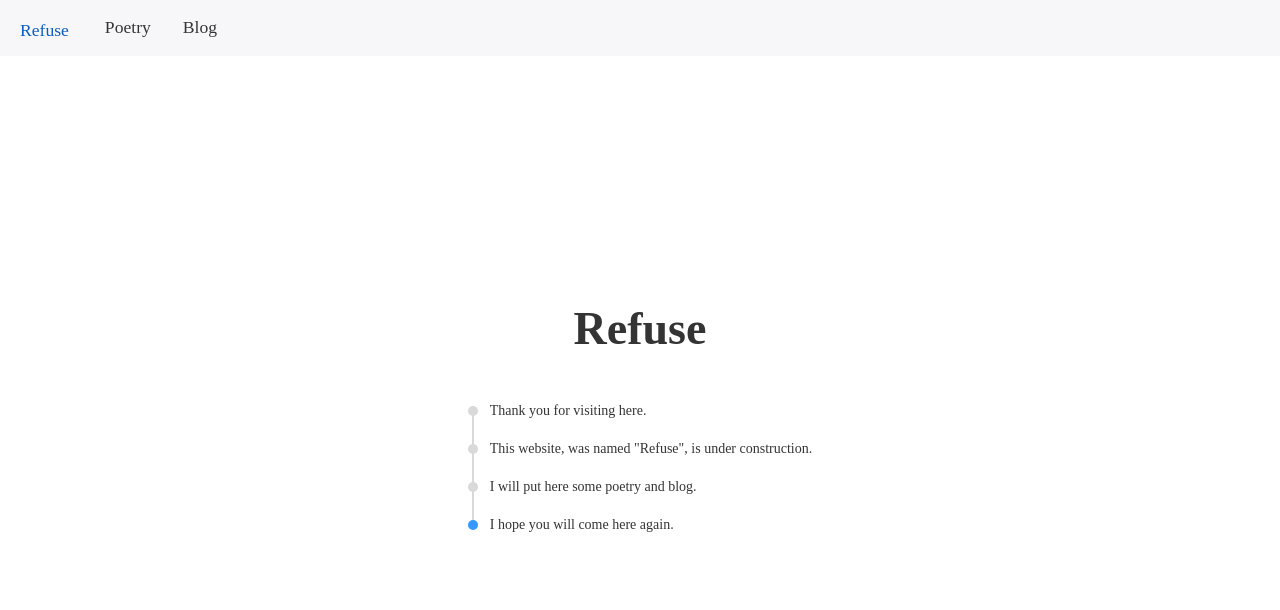
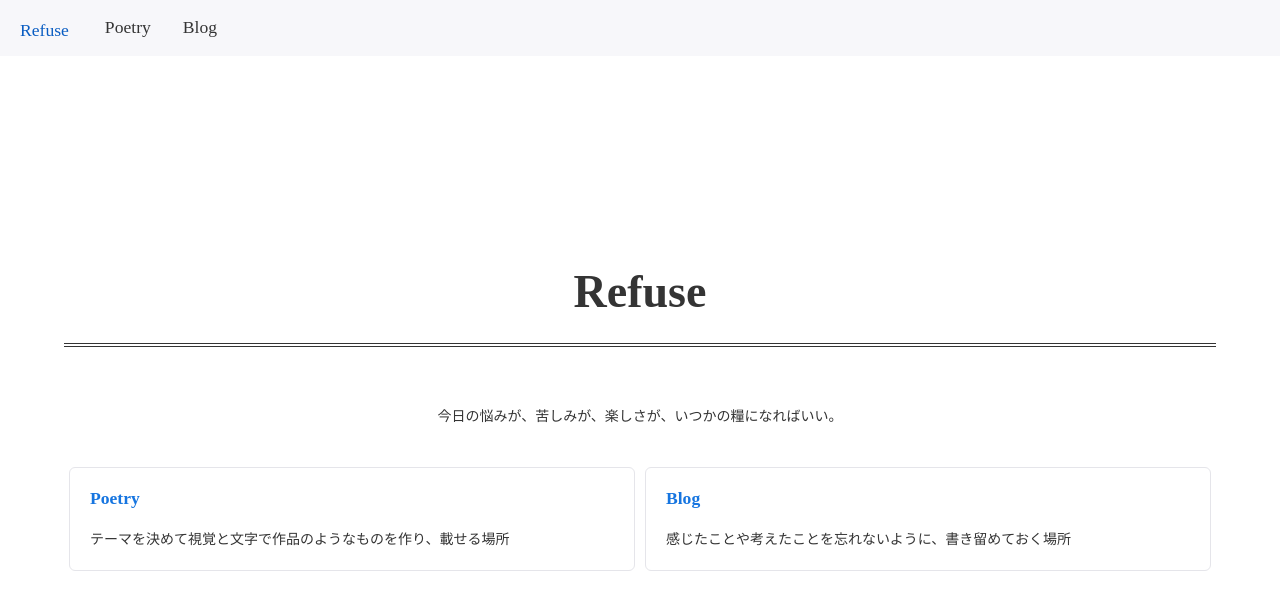
Before and after one commit to nak-yr/refuse, a Next.js app: page / in a window 1280 px wide. Shown: the top 610 px of the page. Built offline with nearby package versions, Linux system fonts and the light colour scheme; a web font is replaced by a local one.

Commit message:
issue#6 トップページのレイアウトと文言の変更

```diff
--- a/pages/index.tsx
+++ b/pages/index.tsx
@@ -1,12 +1,12 @@
 import type { NextPage } from "next";
 import Head from "next/head";
-import Image from "next/image";
-import { Timeline } from "rsuite";
+import { Col, Panel, Row } from "rsuite";
 
 import styles from "../styles/Home.module.css";
 import "rsuite/dist/rsuite.min.css";
 
 import Header from "./components/header";
+import Link from "next/link";
 
 const Home: NextPage = () => {
   return (
@@ -20,17 +20,46 @@ const Home: NextPage = () => {
         <link rel="icon" href="/favicon.ico" />
       </Head>
       <Header />
-      <main className={styles.main}>
+      <main
+        className={styles.main}
+        style={{ alignItems: "center", alignSelf: "center" }}
+      >
         <h1>Refuse</h1>
-        <hr />
-        <Timeline>
-          <Timeline.Item>Thank you for visiting here.</Timeline.Item>
-          <Timeline.Item>
-            This website, was named &quot;Refuse&quot;, is under construction.
-          </Timeline.Item>
-          <Timeline.Item>I will put here some poetry and blog.</Timeline.Item>
-          <Timeline.Item>I hope you will come here again.</Timeline.Item>
-        </Timeline>
+        <hr
+          style={{
+            width: "100%",
+            borderTop: "0.5vh double",
+          }}
+        />
+        <p style={{ margin: "5vh" }}>
+          今日の悩みが、苦しみが、楽しさが、いつかの糧になればいい。
+        </p>
+        <Row style={{ width: "100%" }}>
+          <Col xs={12}>
+            <Panel
+              header={
+                <Link href="/poetry" passHref>
+                  <a>Poetry</a>
+                </Link>
+              }
+              bordered
+            >
+              テーマを決めて視覚と文字で作品のようなものを作り、載せる場所
+            </Panel>
+          </Col>
+          <Col xs={12}>
+            <Panel
+              header={
+                <Link href="/blog" passHref>
+                  <a>Blog</a>
+                </Link>
+              }
+              bordered
+            >
+              感じたことや考えたことを忘れないように、書き留めておく場所
+            </Panel>
+          </Col>
+        </Row>
       </main>
 
       {/*<footer className={styles.footer}>
--- a/styles/Home.module.css
+++ b/styles/Home.module.css
@@ -24,7 +24,12 @@
 }
 
 .articles_main p {
-  font-size: 1.1rem !important;
+  font-size: 1rem !important;
+}
+
+.cards_main {
+  display: flex;
+  flex-direction: row;
 }
 
 .footer {
@@ -57,7 +62,7 @@
 .title {
   margin: 0;
   line-height: 1.15;
-  font-size: 4rem;
+  font-size: 3rem;
 }
 
 .title,
--- a/styles/globals.css
+++ b/styles/globals.css
@@ -1,5 +1,6 @@
 html,
 body {
+  height: 100%;
   padding: 0;
   margin: 0;
   font-family: "Hina Mincho", serif, -apple-system, BlinkMacSystemFont, Segoe UI,
```
